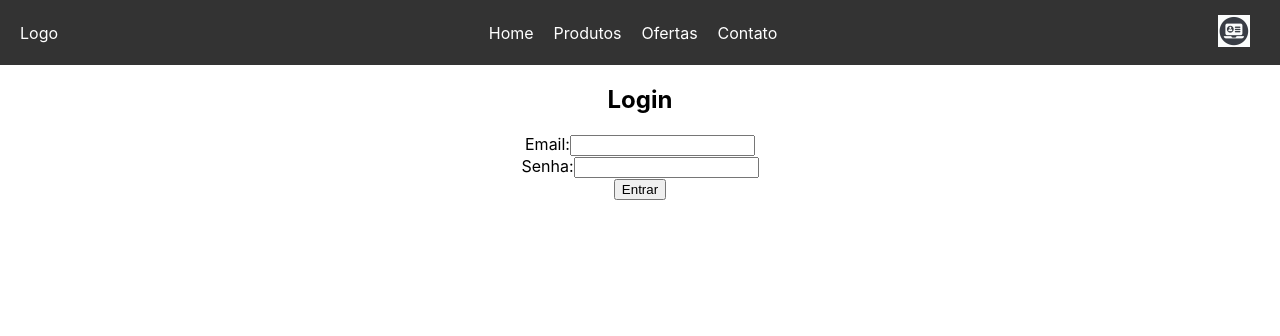
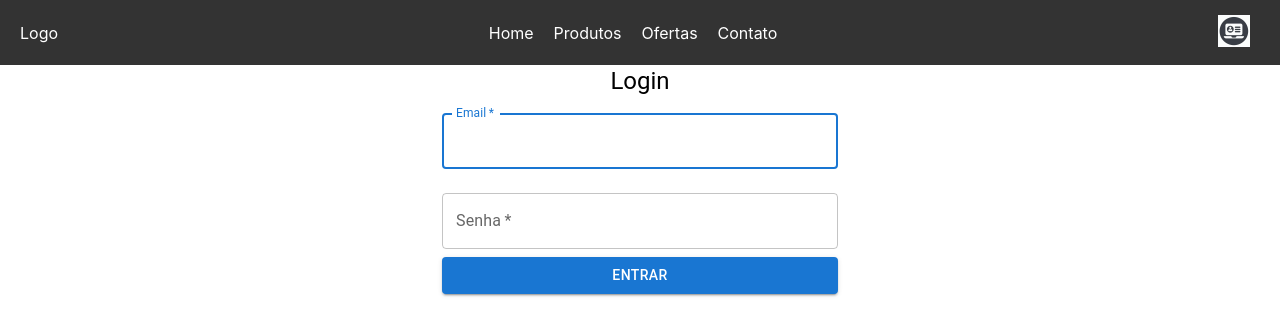
Before and after one commit to vinialbsou/meuReact, a React (Create React App) app: page /login in a window 1280 px wide. Shown: the top 336 px of the page. Built offline with nearby package versions, Linux system fonts and the light colour scheme.

Commit message:
melhorando a tela de login

```diff
--- a/src/components/Login.jsx
+++ b/src/components/Login.jsx
@@ -1,40 +1,83 @@
 import React, { useState } from 'react';
+import { TextField, Button, Typography, Container } from '@mui/material';
+import { styled } from '@mui/material/styles'; // Importe styled
+
+const useStyles = styled((theme) => ({
+    root: {
+        display: 'flex',
+        flexDirection: 'column',
+        alignItems: 'center',
+        marginTop: theme.spacing(8),
+    },
+    form: {
+        width: '100%',
+        marginTop: theme.spacing(1),
+    },
+    submit: {
+        margin: theme.spacing(3, 0, 2),
+        backgroundColor: '#ff0000',
+        color: '#fff',
+        '&:hover': {
+            backgroundColor: '#cc0000',
+        },
+    },
+}));
 
 const Login = () => {
+    const classes = useStyles();
     const [email, setEmail] = useState('');
     const [password, setPassword] = useState('');
 
-    const handleEmailChange = (e) => {
-        setEmail(e.target.value);
-    };
-
-    const handlePasswordChange = (e) => {
-        setPassword(e.target.value);
-    };
-
     const handleSubmit = (e) => {
         e.preventDefault();
-        // Aqui você pode adicionar a lógica para autenticar o usuário com o email e senha
-        console.log('Email:', email, 'Senha:', password);
+        console.log(`Email: ${email}, Password: ${password}`);
+        // Adicione aqui a lógica para autenticação
     };
 
     return (
-        <div>
-            <h2>Login</h2>
-            <form onSubmit={handleSubmit}>
-                <label>
-                    Email:
-                    <input type="email" value={email} onChange={handleEmailChange} />
-                </label>
-                <br />
-                <label>
-                    Senha:
-                    <input type="password" value={password} onChange={handlePasswordChange} />
-                </label>
-                <br />
-                <button type="submit">Entrar</button>
-            </form>
-        </div>
+        <Container component="main" maxWidth="xs">
+            <div className={classes.root}>
+                <Typography component="h1" variant="h5">
+                    Login
+                </Typography>
+                <form className={classes.form} onSubmit={handleSubmit}>
+                    <TextField
+                        variant="outlined"
+                        margin="normal"
+                        required
+                        fullWidth
+                        id="email"
+                        label="Email"
+                        name="email"
+                        autoComplete="email"
+                        autoFocus
+                        value={email}
+                        onChange={(e) => setEmail(e.target.value)}
+                    />
+                    <TextField
+                        variant="outlined"
+                        margin="normal"
+                        required
+                        fullWidth
+                        name="password"
+                        label="Senha"
+                        type="password"
+                        id="password"
+                        autoComplete="current-password"
+                        value={password}
+                        onChange={(e) => setPassword(e.target.value)}
+                    />
+                    <Button
+                        type="submit"
+                        fullWidth
+                        variant="contained"
+                        className={classes.submit}
+                    >
+                        Entrar
+                    </Button>
+                </form>
+            </div>
+        </Container>
     );
 };
 
```
Also changed, not shown: package.json (+12 -12 lines), 1 other file (tests, documents, lock files or other folders).
